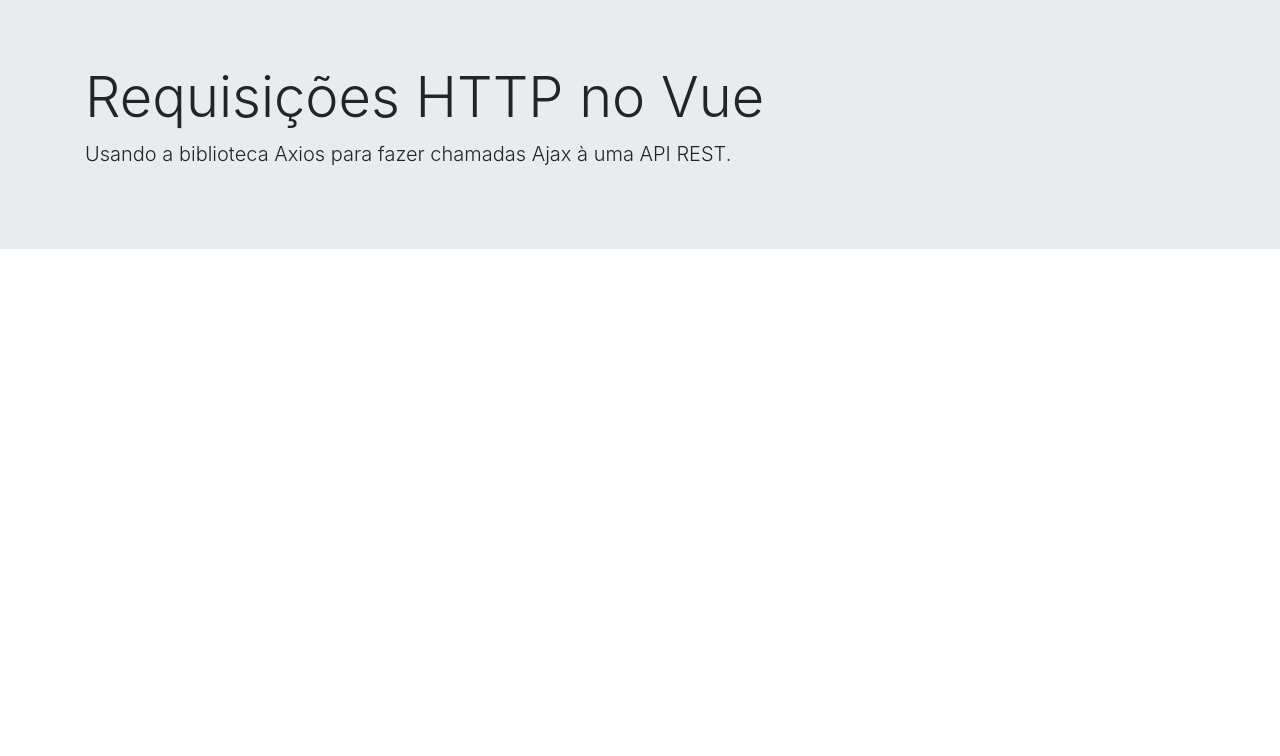
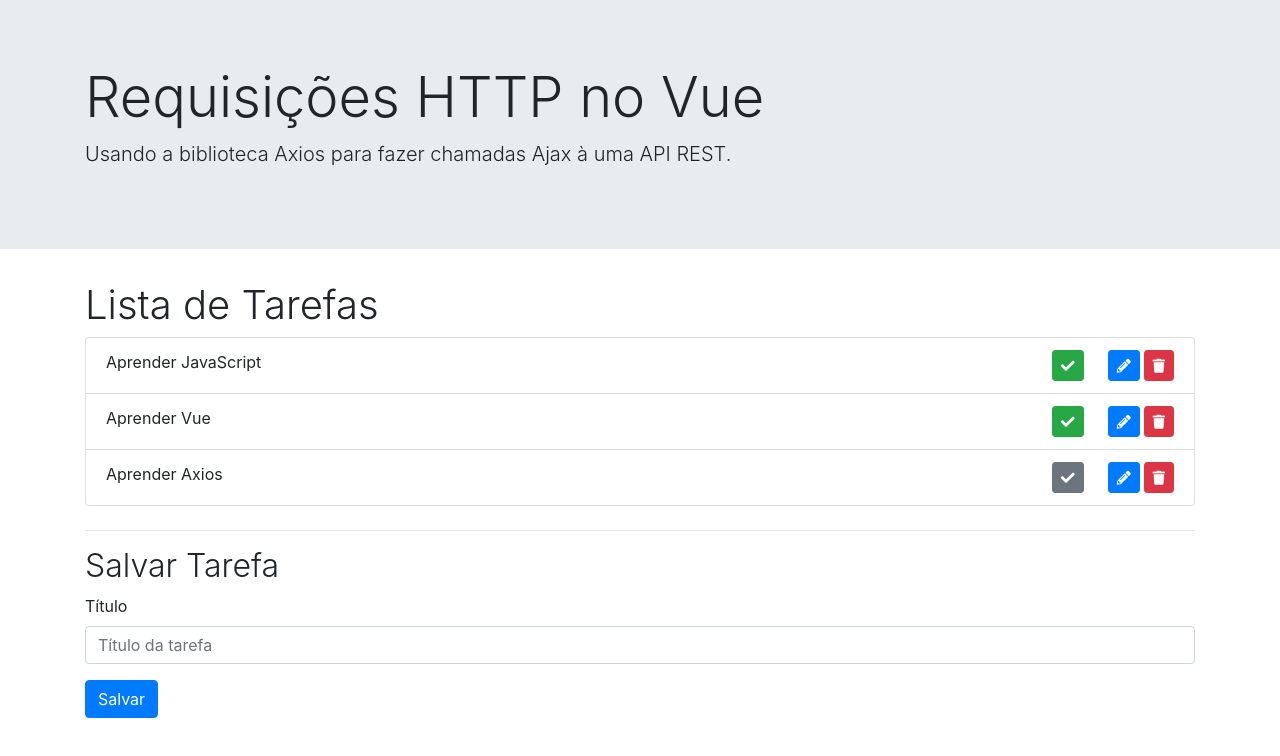
Before and after one commit to romarioOliveira9/servidor-http-usando-axios_vuejs, a Vue app: page / in a window 1280 px wide. Shown: the top 756 px of the page. Built offline with nearby package versions, Linux system fonts and the light colour scheme.

Commit message:
Preparando Components necessários

```diff
--- a/public/index.html
+++ b/public/index.html
@@ -7,6 +7,7 @@
     <link rel="icon" href="<%= BASE_URL %>favicon.ico">
     <title>vue-http</title>
     <link rel="stylesheet" href="https://stackpath.bootstrapcdn.com/bootstrap/4.2.1/css/bootstrap.min.css" integrity="sha384-GJzZqFGwb1QTTN6wy59ffF1BuGJpLSa9DkKMp0DgiMDm4iYMj70gZWKYbI706tWS" crossorigin="anonymous">
+    <link rel="stylesheet" href="https://use.fontawesome.com/releases/v5.6.3/css/all.css" integrity="sha384-UHRtZLI+pbxtHCWp1t77Bi1L4ZtiqrqD80Kn4Z8NTSRyMA2Fd33n5dQ8lWUE00s/" crossorigin="anonymous">
   </head>
   <body>
     <noscript>
--- a/src/App.vue
+++ b/src/App.vue
@@ -10,7 +10,20 @@
 
     <div class="container">
 
+      <TarefasLista />
+
     </div>
 
   </div>
 </template>
+
+<script>
+
+import TarefasLista from './components/TarefasLista.vue'
+
+export default {
+    components: {
+        TarefasLista
+    }
+}
+</script>
--- /dev/null
+++ b/src/components/TarefaSalvar.vue
@@ -0,0 +1,55 @@
+<template>
+    <div class="mt-4">
+        <hr>
+        <h2 class="font-weight-light">Salvar Tarefa</h2>
+        <form>
+            <div class="row">
+                <div :class="classeColuna">
+                    <div class="form-group">
+                        <label>Título</label>
+                        <input
+                            type="text"
+                            class="form-control"
+                            placeholder="Título da tarefa">
+                    </div>
+                </div>
+                <div class="col-sm-2" v-if="tarefa">
+                    <div class="form-group">
+                        <label>Tarefa concluída?</label>
+                        <button class="btn btn-secondary btn-sm d-block">
+                            <i class="fa fa-check"></i>
+                        </button>
+                    </div>
+                </div>
+            </div>
+
+            <button type="submit" class="btn btn-primary">Salvar</button>
+        </form>
+    </div>
+</template>
+
+<script>
+export default {
+    props: {
+        tarefa: {
+            type: Object,
+            default: undefined
+        }
+    },
+    data() {
+        return {
+            tarefaLocal: Object.assign(
+                {},
+                { titulo: '', concluido: false },
+                this.tarefa)
+        }
+    },
+    computed: {
+        classeColuna() {
+            return this.tarefa
+                ? 'col-sm-10'
+                : 'col-sm-12'
+        }
+    }
+}
+</script>
--- /dev/null
+++ b/src/components/TarefasLista.vue
@@ -0,0 +1,40 @@
+<template>
+    <div>
+
+        <h1 class="font-weight-light">Lista de Tarefas</h1>
+
+        <ul class="list-group" v-if="tarefas.length > 0">
+            <TarefasListaIten
+                v-for="tarefa in tarefas"
+                :key="tarefa.id"
+                :tarefa="tarefa" />
+        </ul>
+
+        <p v-else>Nenhuma tarefa criada.</p>
+
+        <TarefaSalvar />
+
+    </div>
+</template>
+
+<script>
+
+import TarefaSalvar from './TarefaSalvar.vue'
+import TarefasListaIten from './TarefasListaIten.vue'
+
+export default {
+    components: {
+        TarefaSalvar,
+        TarefasListaIten
+    },
+    data() {
+        return {
+            tarefas: [
+                { id: 1, titulo: 'Aprender JavaScript', concluido: true },
+                { id: 2, titulo: 'Aprender Vue', concluido: true },
+                { id: 3, titulo: 'Aprender Axios', concluido: false }
+            ]
+        }
+    }
+}
+</script>
--- /dev/null
+++ b/src/components/TarefasListaIten.vue
@@ -0,0 +1,47 @@
+<template>
+    <li class="list-group-item d-flex">
+        <span>{{ tarefa.titulo }}</span>
+        <span class="espacar"></span>
+        <button class="btn btn-sm mr-4" :class="classeCSS" :title="tituloBotaoConcluido">
+            <i class="fa fa-check"></i>
+        </button>
+        <button class="btn btn-primary btn-sm mr-1" title="Editar">
+            <i class="fa fa-pencil-alt"></i>
+        </button>
+        <button class="btn btn-danger btn-sm" title="Deletar">
+            <i class="fa fa-trash"></i>
+        </button>
+    </li>
+</template>
+
+<script>
+export default {
+    props: {
+        tarefa: {
+            type: Object,
+            requred: true
+        }
+    },
+    computed: {
+        classeCSS() {
+            return {
+                'btn-secondary': !this.tarefa.concluido,
+                'btn-success': this.tarefa.concluido
+            }
+        },
+        tituloBotaoConcluido() {
+            return this.tarefa.concluido
+                ? 'Refazer Tarefa'
+                : 'Concluir Tarefa'
+        }
+    }
+}
+</script>
+
+<style scoped>
+
+    .espacar {
+        flex: 1 1 auto;
+    }
+
+</style>
```
